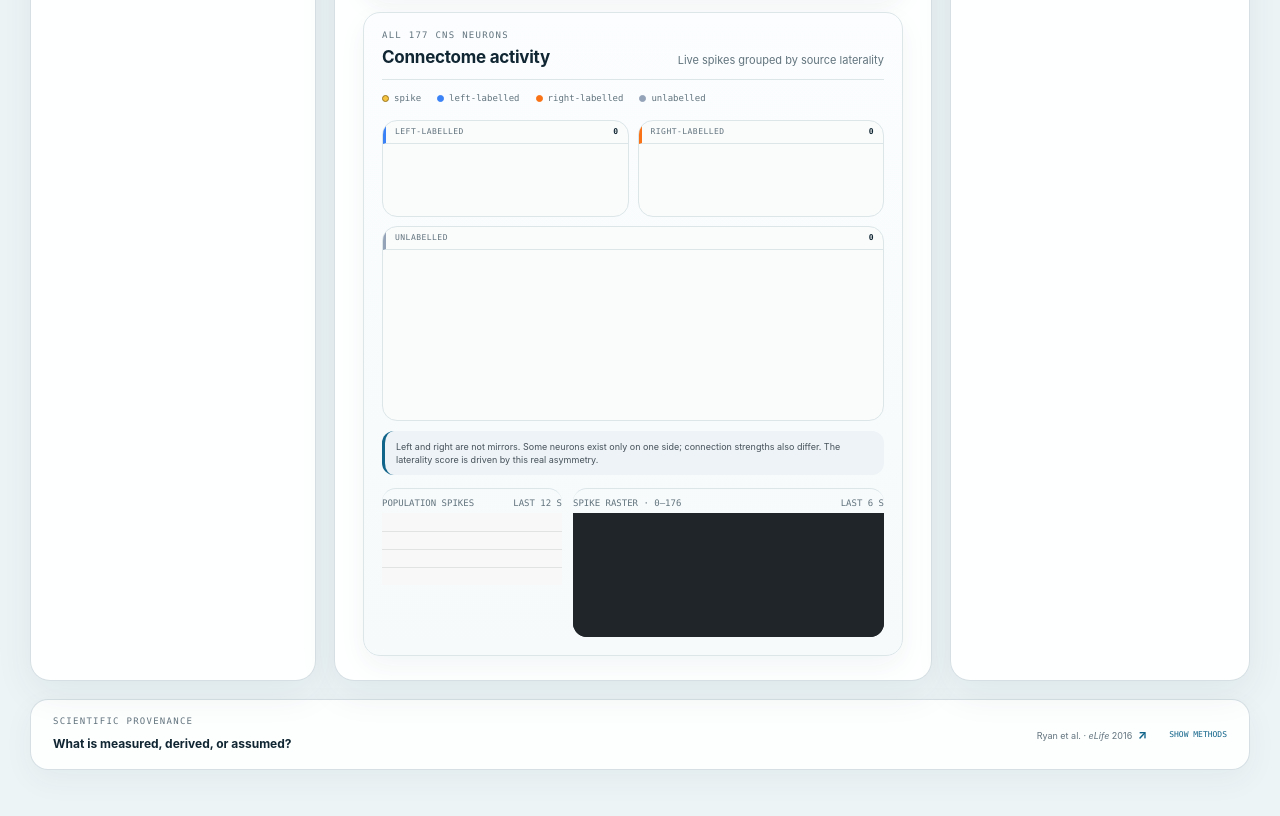
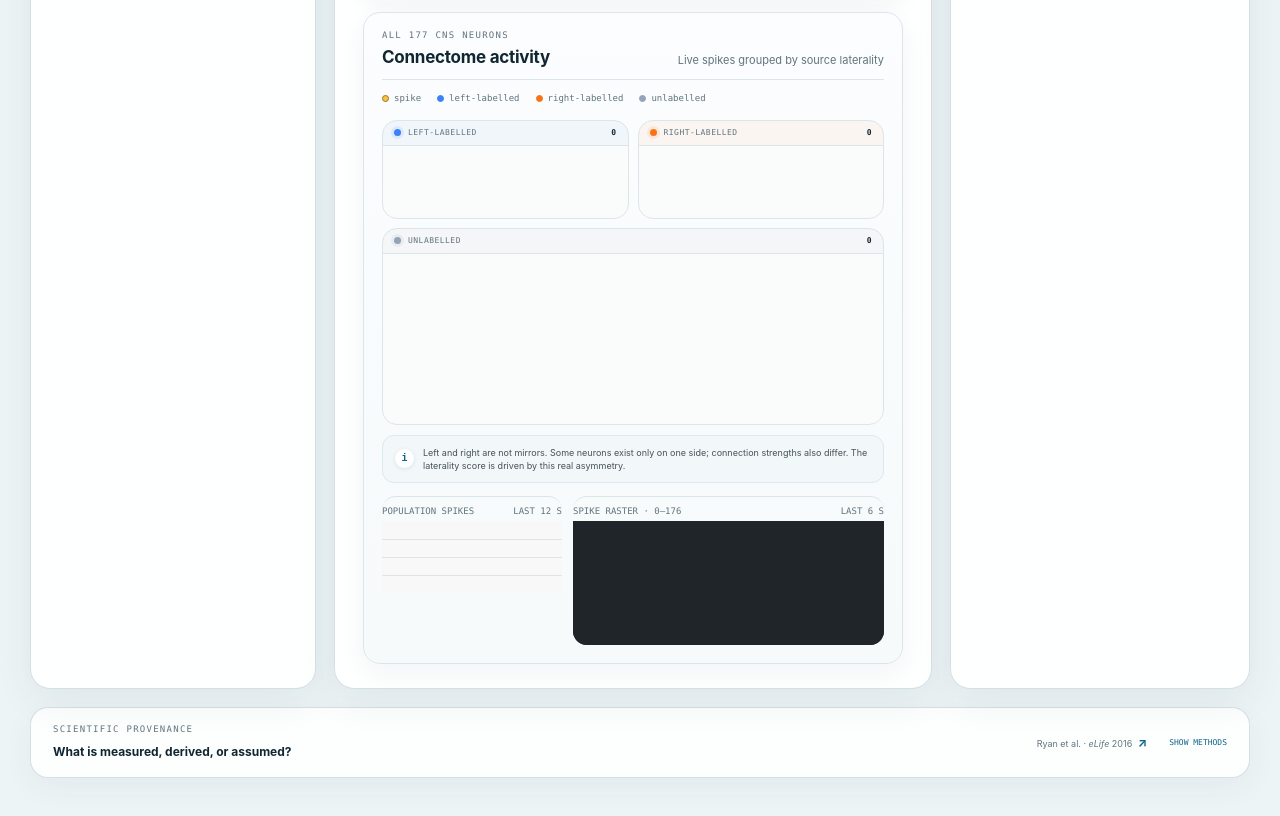
Before and after one commit to CionaBrain/CionaBrain, a website: page static/index.html in a window 1280 px wide. Shown: the part 1000-1816 px from the top of the page. Drawn offline with Linux system fonts and the light colour scheme.

Commit message:
Refine connectome group styling

```diff
--- a/static/index.html
+++ b/static/index.html
@@ -5,7 +5,7 @@
     <meta name="viewport" content="width=device-width, initial-scale=1.0" />
     <meta name="description" content="A real-time simulation of the 177-neuron Ciona intestinalis larval CNS" />
     <title>CionaBrain — Larval CNS simulator</title>
-    <link rel="stylesheet" href="/static/styles.css?v=12" />
+    <link rel="stylesheet" href="/static/styles.css?v=13" />
   </head>
   <body>
     <header class="masthead">
--- a/static/styles.css
+++ b/static/styles.css
@@ -204,12 +204,16 @@ input[type="range"]::-moz-range-thumb { width: 12px; height: 12px; border: 2px s
 
 .laterality-groups { flex: 1; display: grid; grid-template-columns: 1fr 1fr; gap: 9px; padding: 12px 0 10px; }
 .neuron-group { min-width: 0; overflow: hidden; border: 1px solid var(--line); border-radius: 6px; background: #fafbfb; transition: border-color .8s ease, background .8s ease, box-shadow .8s ease; }
-.neuron-group header { display: flex; justify-content: space-between; padding: 7px 9px; border-bottom: 1px solid var(--line); color: var(--muted); font: 8px/1 ui-monospace, SFMono-Regular, Menlo, monospace; letter-spacing: .06em; }
+.neuron-group header { display: flex; align-items: center; justify-content: space-between; padding: 8px 11px; border-bottom: 1px solid var(--line); color: var(--muted); font: 8px/1 ui-monospace, SFMono-Regular, Menlo, monospace; letter-spacing: .06em; }
 .neuron-group header b { color: var(--ink); font-weight: 600; }
-.left-group header { border-left: 3px solid var(--left); }
-.right-group header { border-left: 3px solid var(--right); }
+.neuron-group header > span { display: flex; align-items: center; gap: 7px; }
+.neuron-group header > span::before { content: ""; width: 7px; height: 7px; flex: 0 0 7px; border-radius: 50%; background: var(--unlabelled); box-shadow: 0 0 0 3px rgba(148,163,184,.12); }
+.left-group header { background: rgba(59,130,246,.045); }
+.left-group header > span::before { background: var(--left); box-shadow: 0 0 0 3px rgba(59,130,246,.11); }
+.right-group header { background: rgba(249,115,22,.045); }
+.right-group header > span::before { background: var(--right); box-shadow: 0 0 0 3px rgba(249,115,22,.11); }
 .unlabelled-group { grid-column: 1 / -1; }
-.unlabelled-group header { border-left: 3px solid var(--unlabelled); }
+.unlabelled-group header { background: rgba(148,163,184,.055); }
 .neuron-grid { display: grid; align-content: center; padding: 12px; }
 .side-grid { min-height: 72px; grid-template-columns: repeat(10, 1fr); gap: 10px; }
 .unlabelled-grid { min-height: 170px; grid-template-columns: repeat(18, 1fr); gap: clamp(6px, .65vw, 10px); }
@@ -227,7 +231,8 @@ input[type="range"]::-moz-range-thumb { width: 12px; height: 12px; border: 2px s
 .neuron.firing:not(.ablated) { background: currentColor; border-color: currentColor; opacity: 1; transform: scale(1.55); box-shadow: 0 0 0 3px rgba(255,255,255,.9), 0 0 0 5px currentColor; }
 .left-group.stim-active { border-color: var(--left); background: #eff6ff; box-shadow: inset 0 0 0 1px var(--left), 0 0 18px rgba(59,130,246,.2); transition-duration: .1s; }
 .right-group.stim-active { border-color: var(--right); background: #fff7ed; box-shadow: inset 0 0 0 1px var(--right), 0 0 18px rgba(249,115,22,.2); transition-duration: .1s; }
-.asymmetry-note { margin: 0 0 13px; padding: 9px 11px; border-left: 3px solid var(--blue); color: #46515a; background: #edf3f6; font-size: 9px; line-height: 1.45; }
+.asymmetry-note { margin: 0 0 13px; padding: 10px 12px; display: flex; align-items: center; gap: 9px; border: 1px solid #dce9ed; color: #46515a; background: #f2f7f9; font-size: 9px; line-height: 1.45; }
+.asymmetry-note::before { content: "i"; width: 19px; height: 19px; flex: 0 0 19px; display: grid; place-items: center; border-radius: 50%; color: var(--blue); background: white; box-shadow: 0 1px 4px rgba(18,101,138,.12); font: 700 10px/1 ui-monospace, monospace; }
 .plot-grid { display: grid; grid-template-columns: minmax(180px, .7fr) minmax(260px, 1.3fr); gap: 11px; }
 
 .trace-block { border-top: 1px solid var(--line); padding-top: 10px; }
```
